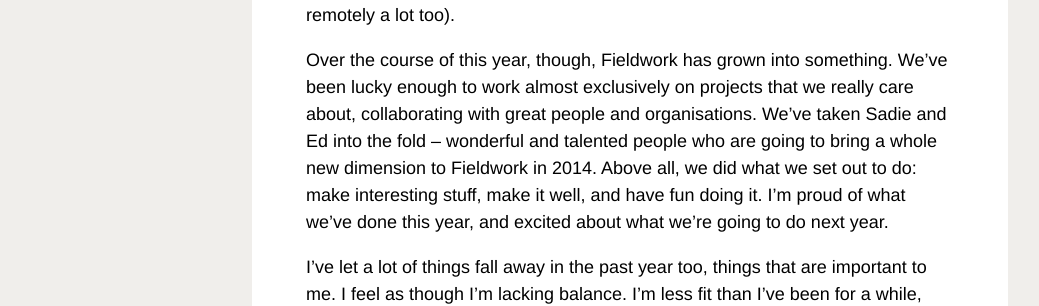
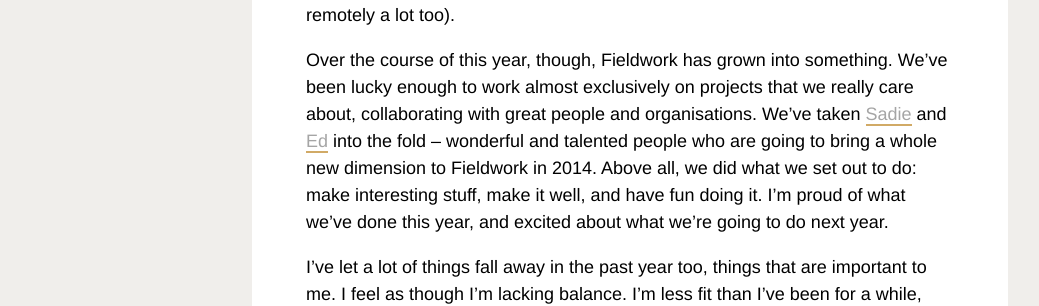
Before and after one commit to andygott/andygott.github.io, a Jekyll site: the page built from _posts/2013-12-31-being-better-in-2014.markdown, in a window 1280 px wide and 900 px high. Shown: the part 437-743 px from the top of the window, without its empty margins (10-1049 px from the left). Built offline with Jekyll 4.4.1, drawn with Linux system fonts in a browser that asks for light colours; Markdown is read by kramdown in place of the engine named in the settings; part of the change alters nothing that is shown.

```diff
--- a/_posts/2013-12-31-being-better-in-2014.markdown
+++ b/_posts/2013-12-31-being-better-in-2014.markdown
@@ -8,7 +8,7 @@ date:   2013-12-31 00:01:08
 
 We started Fieldwork at the end of 2012 and, at the time, were pretty cautious about the whole thing. [Loz](http://www.becausestudio.co.uk/) and I were both doing well as separate one-man operations, and didn’t feel the need to put everything into Fieldwork. A year ago, we were only spending two or three days a week at the studio (although working remotely a lot too).
 
-Over the course of this year, though, Fieldwork has grown into something. We’ve been lucky enough to work almost exclusively on projects that we really care about, collaborating with great people and organisations. We’ve taken Sadie and Ed into the fold – wonderful and talented people who are going to bring a whole new dimension to Fieldwork in 2014. Above all, we did what we set out to do: make interesting stuff, make it well, and have fun doing it. I’m proud of what we’ve done this year, and excited about what we’re going to do next year.
+Over the course of this year, though, Fieldwork has grown into something. We’ve been lucky enough to work almost exclusively on projects that we really care about, collaborating with great people and organisations. We’ve taken [Sadie](https://twitter.com/_sadieevans) and [Ed](http://aptary.com/) into the fold – wonderful and talented people who are going to bring a whole new dimension to Fieldwork in 2014. Above all, we did what we set out to do: make interesting stuff, make it well, and have fun doing it. I’m proud of what we’ve done this year, and excited about what we’re going to do next year.
 
 I’ve let a lot of things fall away in the past year too, things that are important to me. I feel as though I’m lacking balance. I’m less fit than I’ve been for a while, and I don’t feel I’ve initiated enough projects, either for fun or for change (not that these are mutually exclusive). When I’m striking a good balance I’m better in lots of ways: I’m more productive, optimistic, creative, sociable, content, and generally calmer with more measured responses. These things have started to slide recently.
 
```
